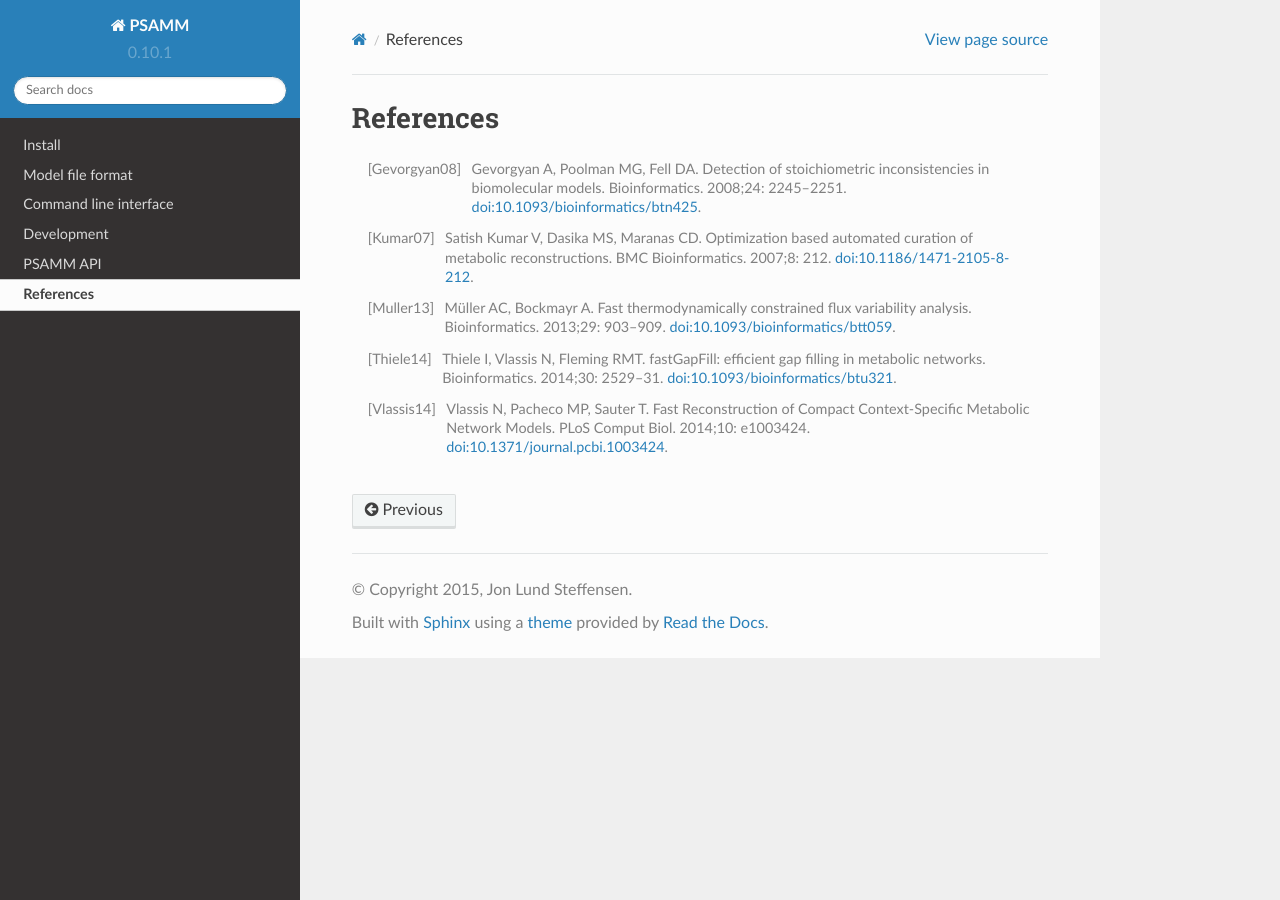
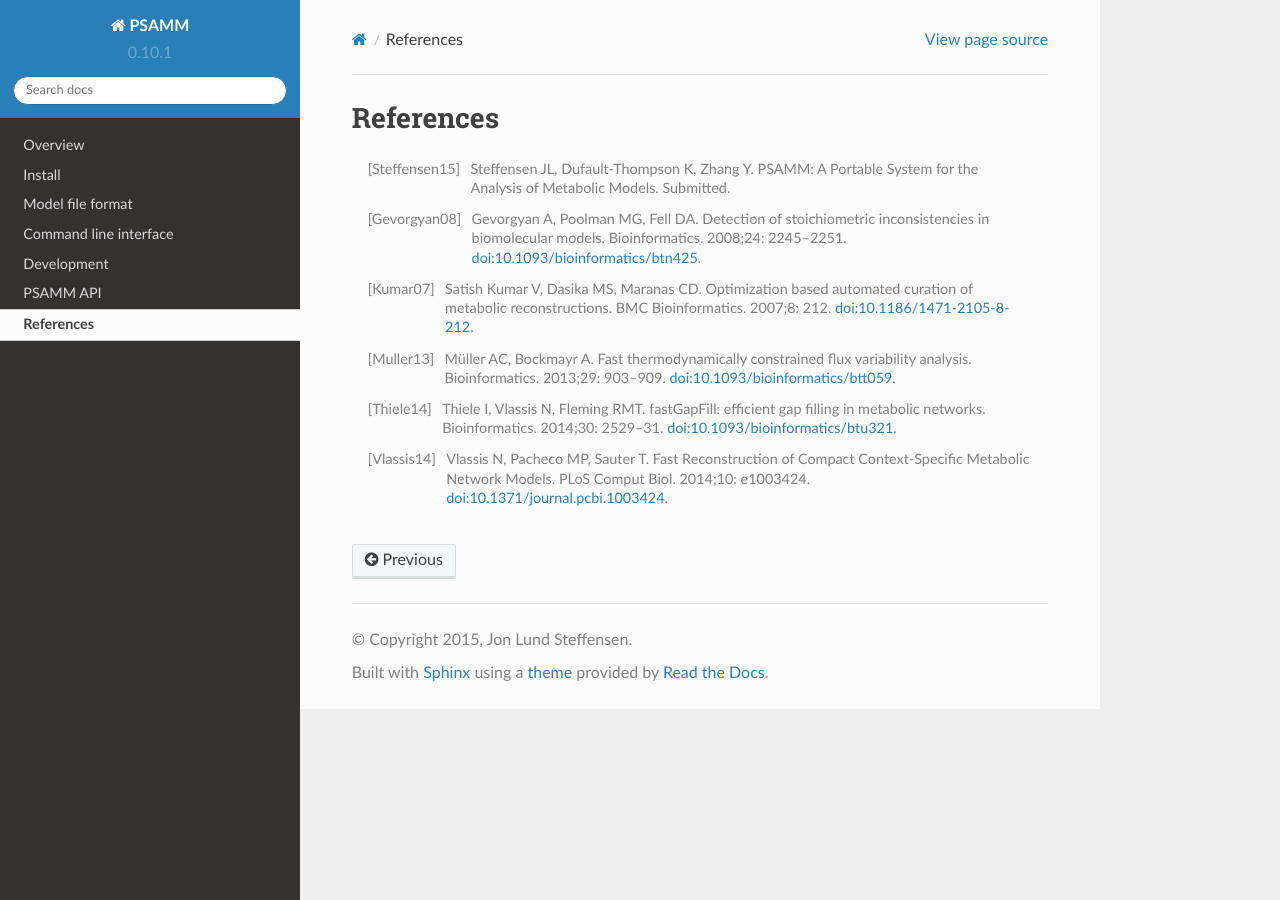
Before and after one commit to zhanglab/psamm, a Sphinx documentation site: the page built from docs/references.rst, in a window 1280 px wide. Built offline with Sphinx 7.4.7 and the Read the Docs theme 2.0.0, drawn with Linux system fonts in a browser that asks for light colours.

Commit message:
docs: Add overview with provisional PSAMM paper reference

```diff
--- a/docs/index.rst
+++ b/docs/index.rst
@@ -7,6 +7,7 @@
 .. toctree::
    :maxdepth: 2
 
+   overview
    install
    file_format
    commands
--- a/docs/references.rst
+++ b/docs/references.rst
@@ -1,6 +1,9 @@
 
 References
 ==========
+
+.. [Steffensen15] Steffensen JL, Dufault-Thompson K, Zhang Y. PSAMM: A Portable
+    System for the Analysis of Metabolic Models. Submitted.
 
 .. [Gevorgyan08] Gevorgyan A, Poolman MG, Fell DA. Detection of stoichiometric
     inconsistencies in biomolecular models. Bioinformatics. 2008;24: 2245–2251.
```
Also changed, not shown: docs/overview.rst (added, +30 -0 lines).
